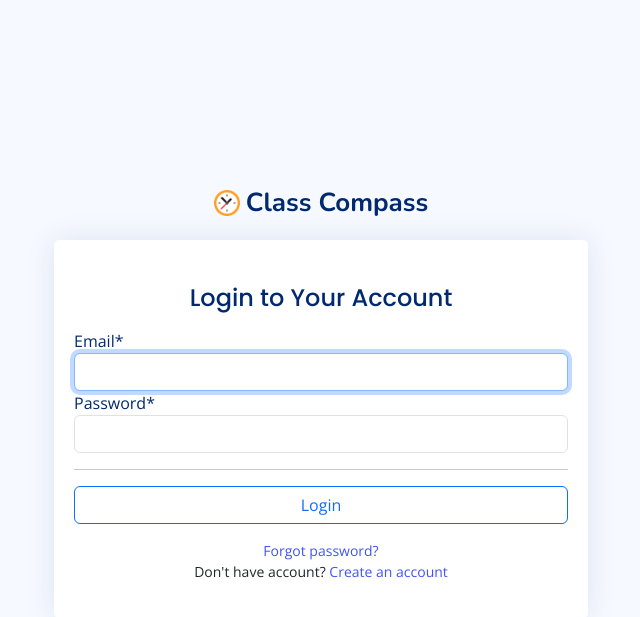
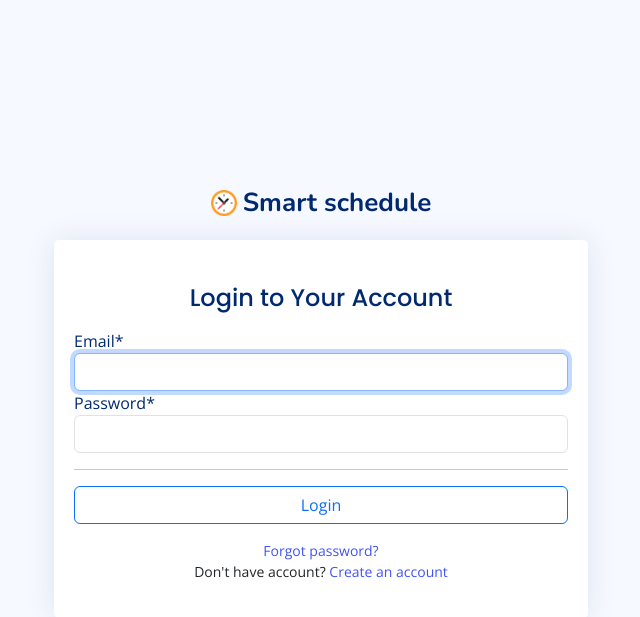
Before and after one commit to morikeli/smart-scheduler, a Django app: page /auth/login/ in a window 1280 px wide. Shown: the top 617 px of the page, without its empty margins (319-959 px from the left). Run offline with Django 4.2, Linux system fonts and the light colour scheme; parts of the project's set-up code (start-up, migrations or seed data) failed here and were passed over; some libraries are stand-ins or nearby versions.

Commit message:
updated project name

```diff
--- a/accounts/templates/accounts/login.html
+++ b/accounts/templates/accounts/login.html
@@ -20,7 +20,7 @@
 							<div class="d-flex justify-content-center py-4">
 								<a href="{% url 'login' %}" class="logo d-flex align-items-center w-auto">
 									<img src="{% static 'img/logo/logo.png' %}" alt="logo">
-									<span>Class Compass</span>
+									<span>Smart schedule</span>
 								</a>
 							</div>
 							<div class="card mb-3">
--- a/accounts/templates/accounts/signup.html
+++ b/accounts/templates/accounts/signup.html
@@ -20,7 +20,7 @@
 							<div class="d-flex justify-content-center py-4">
 								<a href="{% url 'login' %}" class="logo d-flex align-items-center w-auto">
 									<img src="{% static 'img/logo/logo.png' %}" height="30px" width="30px" alt="logo">
-									<span>Class Compass</span>
+									<span>Smart schedule</span>
 								</a>
 							</div>
 							<div class="card mb-3">
```
